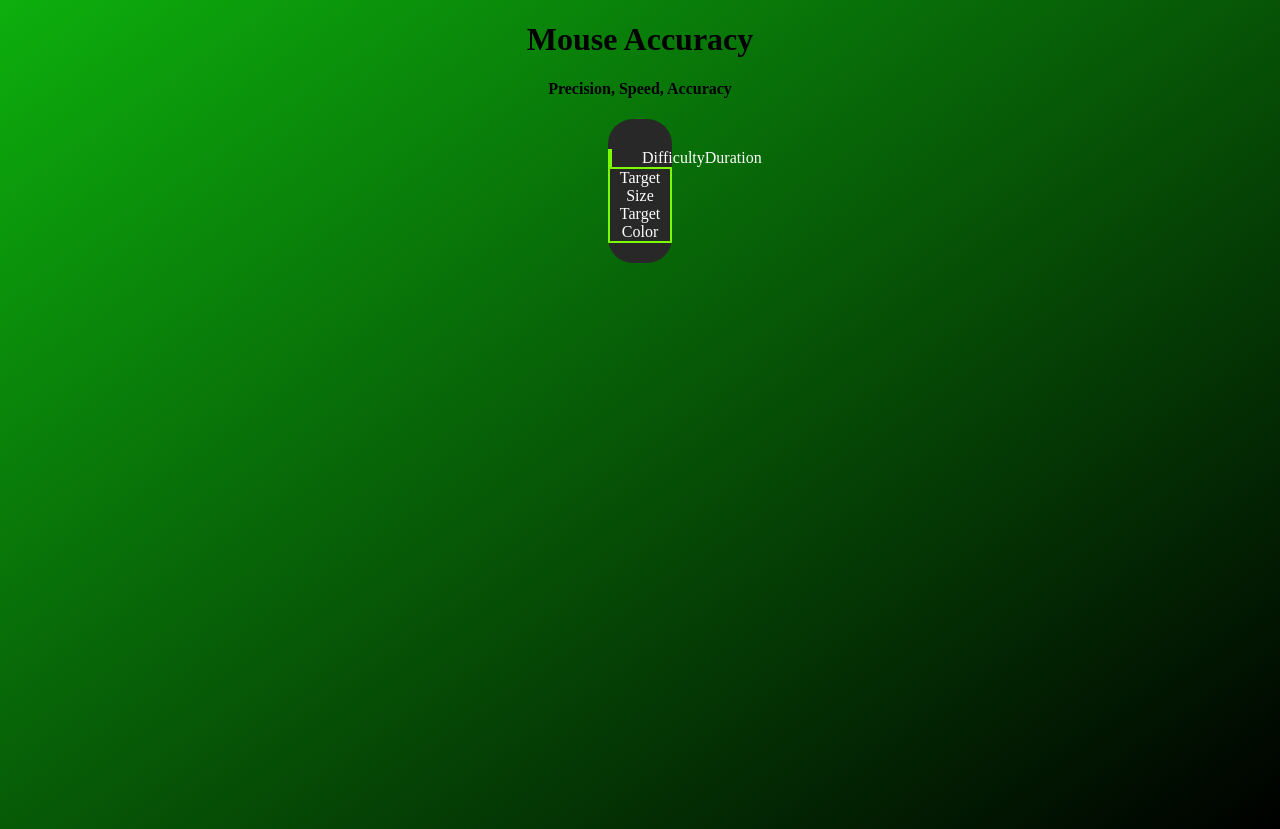
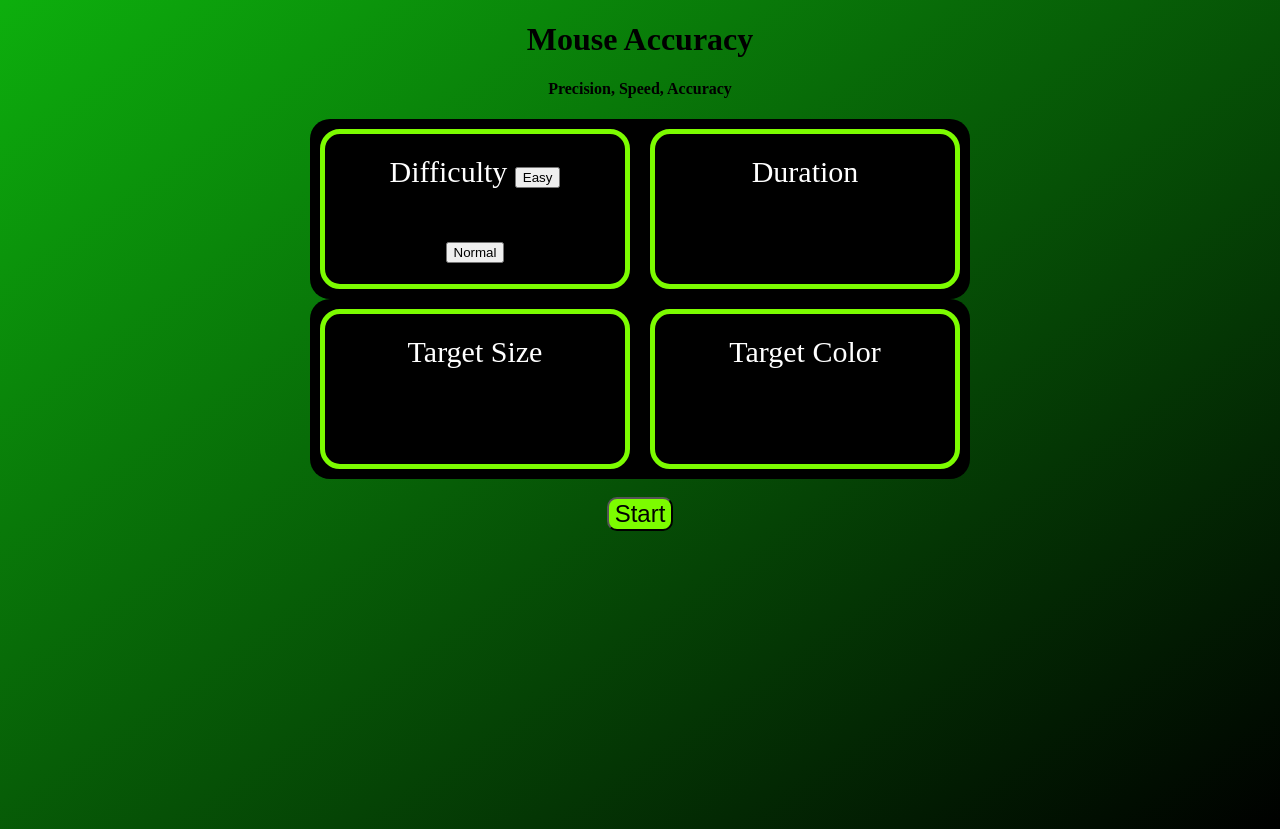
Before and after one commit to DishaMath525/MouseAccuracyFinal, a plain HTML site: page Index.html in a window 1280 px wide. Drawn offline with Linux system fonts and the light colour scheme.

Commit message:
Adding Buttons

```diff
--- a/Index.css
+++ b/Index.css
@@ -1,3 +1,4 @@
+
 body {
     min-height: 100vh;
     background-image: linear-gradient(145deg, rgb(13, 175, 13), rgb(0, 0, 0));;
@@ -6,28 +7,50 @@ body {
     text-align: center;
 }
 
-.OuterMain {
-    border-radius: 25px;
-    background-color: rgb(41, 40, 40);
-    padding-top: 30px;
-    padding-bottom: 20px;
-    color: white;
-    margin-top: 20px;
-    margin-left: 600px;
-    margin-right: 600px;
+.flex-container {
+    display: inline-flex;
+    background-color: black;
+    border-radius: 20px;
+  }
+
+.flex-container > div {
+    border: 5px solid lawngreen;
+    border-radius: 20px;
+    color:white;
+    width: 300px;
+    height: 150px;
+    margin: 10px;
+    text-align: center;
+    line-height: 75px;
+    font-size: 30px;
 }
 
-.flex-container {
-    display: flex;
+.flex-container2 {
+    display: inline-flex;
+    background-color: black;
+    border-radius: 20px;
+  }
+
+.flex-container2 > div {
+    border: 5px solid lawngreen;
+    border-radius: 20px;
+    color:white;
+    width: 300px;
+    height: 150px;
+    margin: 10px;
+    text-align: center;
+    line-height: 75px;
+    font-size: 30px;
 }
 
-.flex-child {
-    flex: 1;
-    border: 2px solid lawngreen;
+#startButton {
+    background-color: lawngreen;
+    border-radius: 10px;
+    font-size: 150%;
 }
 
-.flex-child:first-child {
-    margin-right: 30px;
+#startButton:hover {
+    background-color: red;
 }
 
 /*
--- a/Index.html
+++ b/Index.html
@@ -7,17 +7,26 @@
     <body>
         <h1>Mouse Accuracy</h1>
         <h4>Precision, Speed, Accuracy</h4>
-        <div class="OuterMain">
+
+
             <div class="flex-container">
-                <div class="flex-child one"></div>
-                    <div id="Difficulty">Difficulty</div>
-                    <div id="Duration">Duration</div>
+                <div id="Difficulty">
+                    Difficulty
+                    <button id="easyDifficulty">Easy</button> <br>
+                    <button id="normalDifficulty">Normal</button>
                 </div>
-                <div class="flex-child two">
-                    <div id="TargetSize">Target Size</div>
-                    <div id="TargetColor">Target Color</div>
-                </div>
+                <div id="Duration">Duration</div>
             </div>
-        </div>
+
+            <br>
+            <div class= "flex-container2">
+                <div id="TargetSize">Target Size</div>
+                <div id="TargetColor">Target Color</div>
+            </div>
+
+            <br>
+            <br>
+            <button id="startButton" onclick="">Start</button>
+
     </body>
 </html>
```
